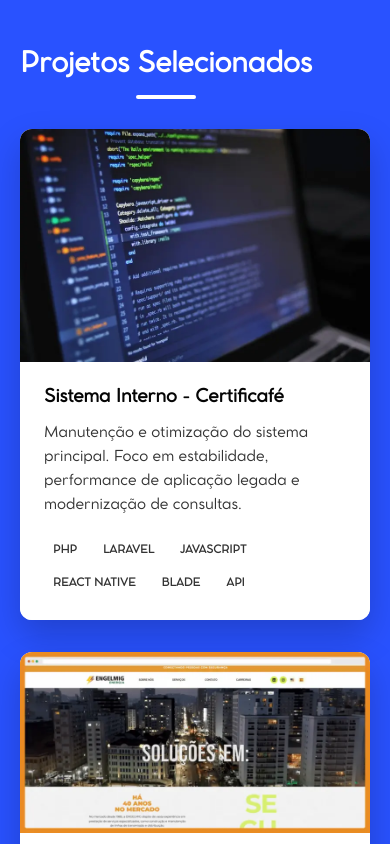
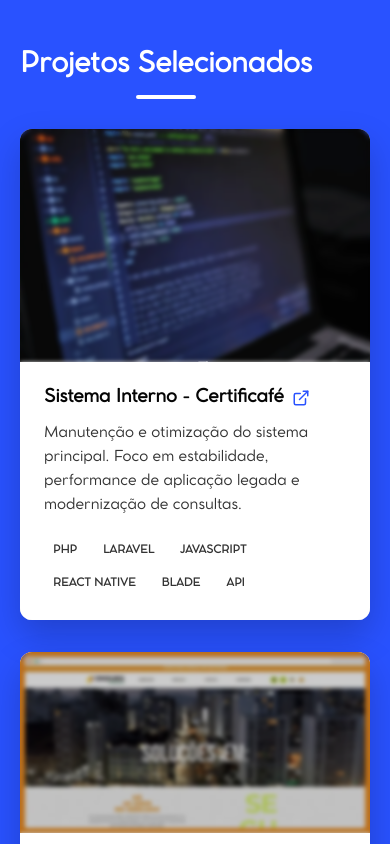
Before and after one commit to ericnacif/eric-nacif-portfolio, a React (Vite) app: page / in a window 390 px wide. Shown: the part 1900-2744 px from the top of the page. Built offline with nearby package versions, Linux system fonts and the light colour scheme; a web font is replaced by a local one.

Commit message:
Correção projectcard pro mobile

```diff
--- a/src/components/ProjectCard/ProjectCard.css
+++ b/src/components/ProjectCard/ProjectCard.css
@@ -25,12 +25,11 @@
     right: 0;
     bottom: 0;
     border-radius: 12px;
-    padding: 1.5px; /* Espessura da borda brilhante */
-    background: radial-gradient(
-        800px circle at var(--mouse-x) var(--mouse-y),
-        rgba(255, 255, 255, 0.4),
-        transparent 40%
-    );
+    padding: 1.5px;
+    /* Espessura da borda brilhante */
+    background: radial-gradient(800px circle at var(--mouse-x) var(--mouse-y),
+            rgba(255, 255, 255, 0.4),
+            transparent 40%);
 
     /* Propriedade para Chrome/Safari/Edge */
     -webkit-mask:
@@ -54,11 +53,9 @@
 .spotlight-overlay {
     position: absolute;
     inset: 0;
-    background: radial-gradient(
-        600px circle at var(--mouse-x) var(--mouse-y),
-        rgba(255, 255, 255, 0.06),
-        transparent 40%
-    );
+    background: radial-gradient(600px circle at var(--mouse-x) var(--mouse-y),
+            rgba(255, 255, 255, 0.06),
+            transparent 40%);
     opacity: 0;
     transition: opacity 0.4s ease;
     z-index: 1;
@@ -79,7 +76,8 @@
 .project-image-wrapper {
     overflow: hidden;
     position: relative;
-    z-index: 3; /* Imagem acima do spotlight */
+    z-index: 3;
+    /* Imagem acima do spotlight */
 }
 
 .project-image {
@@ -103,7 +101,8 @@
     opacity: 0;
     transition: opacity 0.3s ease;
     color: #fff;
-    backdrop-filter: blur(2px); /* Blur moderno */
+    backdrop-filter: blur(2px);
+    /* Blur moderno */
 }
 
 .project-card:hover .card-overlay {
@@ -120,8 +119,10 @@
     flex-direction: column;
     flex-grow: 1;
     position: relative;
-    z-index: 3; /* Texto acima do spotlight */
-    background: var(--card-bg); /* Garante leitura */
+    z-index: 3;
+    /* Texto acima do spotlight */
+    background: var(--card-bg);
+    /* Garante leitura */
 }
 
 .project-info h3 {
@@ -198,3 +199,18 @@
         padding: 4px 8px;
     }
 }
+
+/* Adicione isto ao final para dispositivos touch/mobile */
+@media (hover: none) {
+    .card-overlay {
+        opacity: 1;
+        /* Mostra o ícone de link permanentemente no mobile */
+        background: rgba(0, 0, 0, 0.2);
+    }
+
+    .header-link-icon {
+        opacity: 1;
+        transform: translateX(0);
+        color: var(--accent-color);
+    }
+}
--- a/src/components/ProjectCard/ProjectCard.jsx
+++ b/src/components/ProjectCard/ProjectCard.jsx
@@ -8,7 +8,7 @@
 
   const handleClick = (e) => {
     if (onClick) {
-      e.preventDefault();
+      // e.preventDefault(); // Removido para permitir a navegação no mobile
       onClick(e);
     }
   };
@@ -19,7 +19,6 @@
     const x = e.clientX - rect.left;
     const y = e.clientY - rect.top;
 
-    // Atualiza variáveis CSS locais para o efeito Spotlight
     cardRef.current.style.setProperty('--mouse-x', `${x}px`);
     cardRef.current.style.setProperty('--mouse-y', `${y}px`);
   };
@@ -30,11 +29,10 @@
       href={url}
       onClick={handleClick}
       onMouseMove={handleMouseMove}
-      className="project-card spotlight-card" // Adicionei a classe spotlight-card
+      className="project-card spotlight-card"
       whileHover={{ y: -8 }}
       transition={{ type: 'spring', stiffness: 300 }}
     >
-      {/* Camada do Spotlight (Brilho) */}
       <div className="spotlight-overlay" />
 
       <div className="card-image-wrapper">
```
